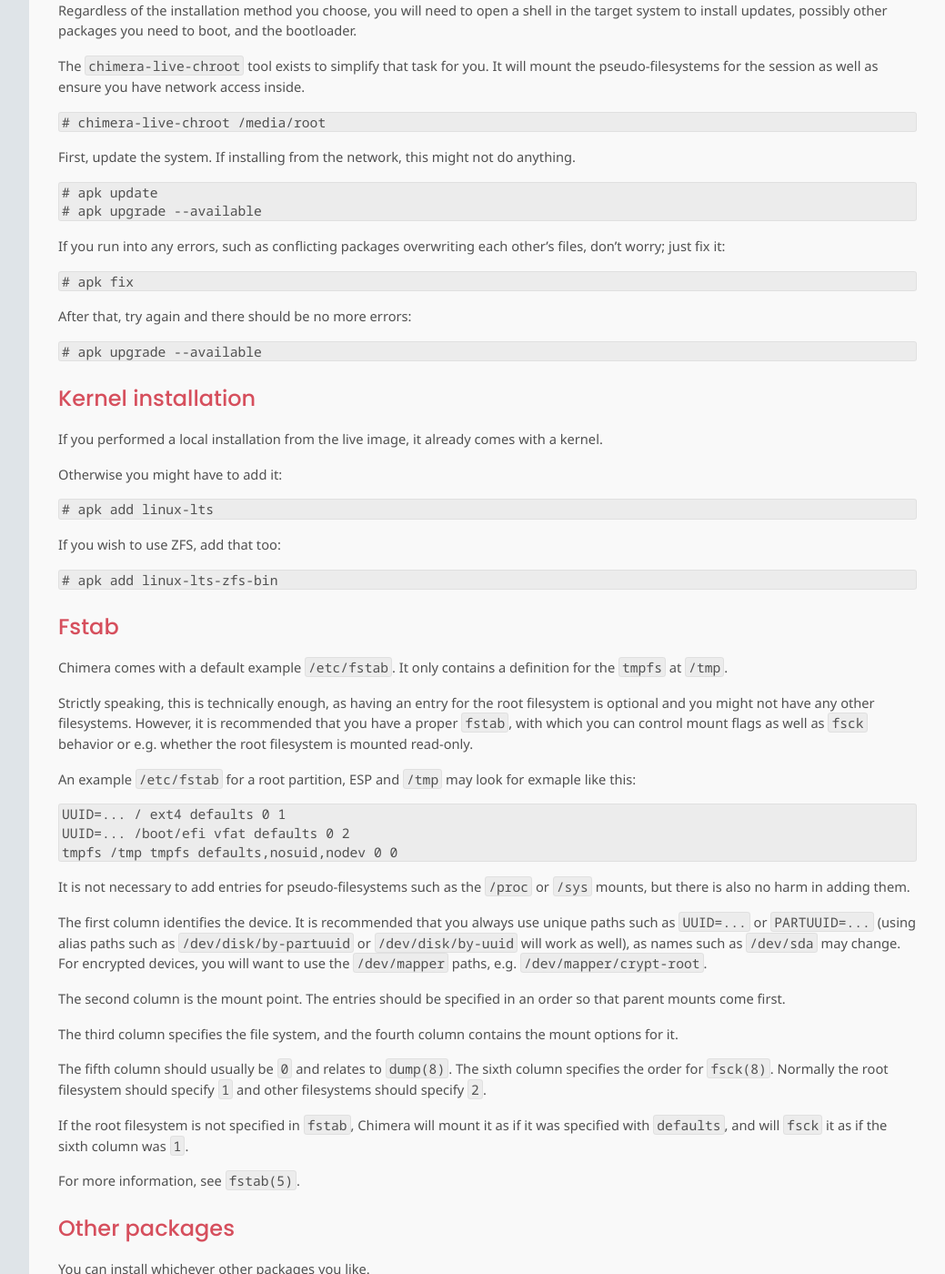
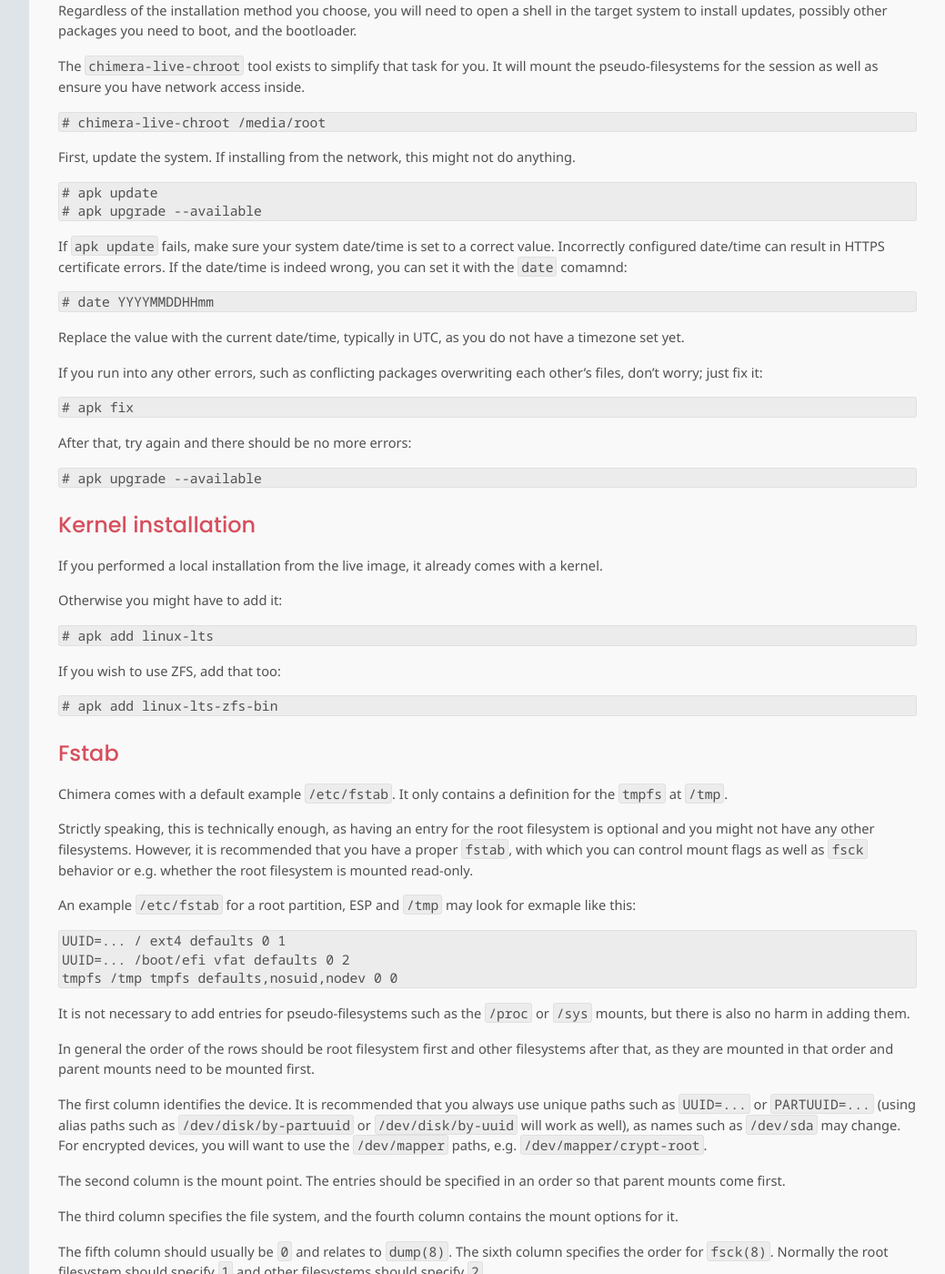
Before and after one commit to chimera-linux/chimera-linux.github.io, a Jekyll site: the page built from _docs/installation/live/install.md, in a window 1280 px wide and 1400 px high, scrolled down 1550 px. Shown: the whole window at 91% size, without its empty margins (240-1279 px from the left). Built offline with Jekyll 4.4.1, drawn with Linux system fonts in a browser that asks for light colours; some of the changed text lies outside the part shown.

Commit message:
add more hints

````diff
--- a/_docs/installation/live/install.md
+++ b/_docs/installation/live/install.md
@@ -109,8 +109,20 @@
 # apk upgrade --available
 ```
 
-If you run into any errors, such as conflicting packages overwriting
-each other's files, don't worry; just fix it:
+If `apk update` fails, make sure your system date/time is set to a
+correct value. Incorrectly configured date/time can result in HTTPS
+certificate errors. If the date/time is indeed wrong, you can set it
+with the `date` comamnd:
+
+```
+# date YYYYMMDDHHmm
+```
+
+Replace the value with the current date/time, typically in UTC, as you
+do not have a timezone set yet.
+
+If you run into any other errors, such as conflicting packages
+overwriting each other's files, don't worry; just fix it:
 
 ```
 # apk fix
@@ -161,6 +173,10 @@
 
 It is not necessary to add entries for pseudo-filesystems such as the
 `/proc` or `/sys` mounts, but there is also no harm in adding them.
+
+In general the order of the rows should be root filesystem first and
+other filesystems after that, as they are mounted in that order and
+parent mounts need to be mounted first.
 
 The first column identifies the device. It is recommended that you always
 use unique paths such as `UUID=...` or `PARTUUID=...` (using alias paths
@@ -262,6 +278,13 @@
 # grub-install /dev/sda
 ```
 
+On OpenPOWER systems (which use Petitboot), you will not install the
+bootloader but instead you need to create the directory for the config:
+
+```
+# mkdir /boot/grub
+```
+
 On POWER systems with a PReP partition:
 
 ```
````
Also changed, not shown: _docs/configuration/post-installation.md (+21 -0 lines).
